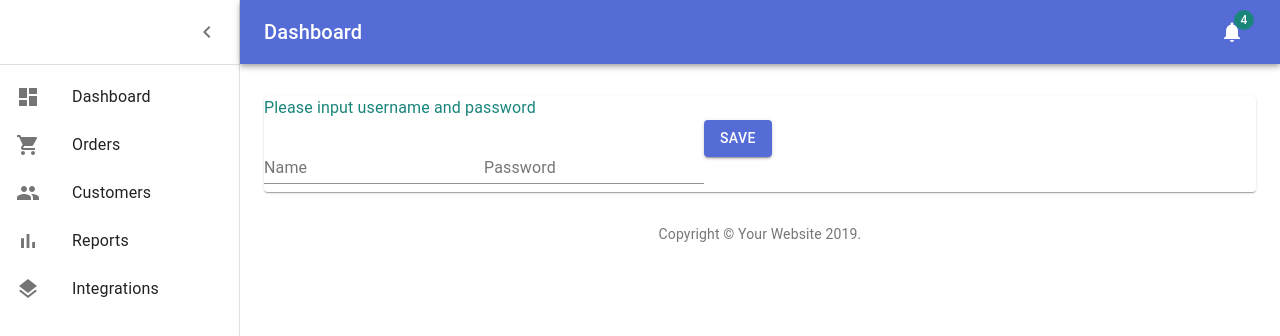
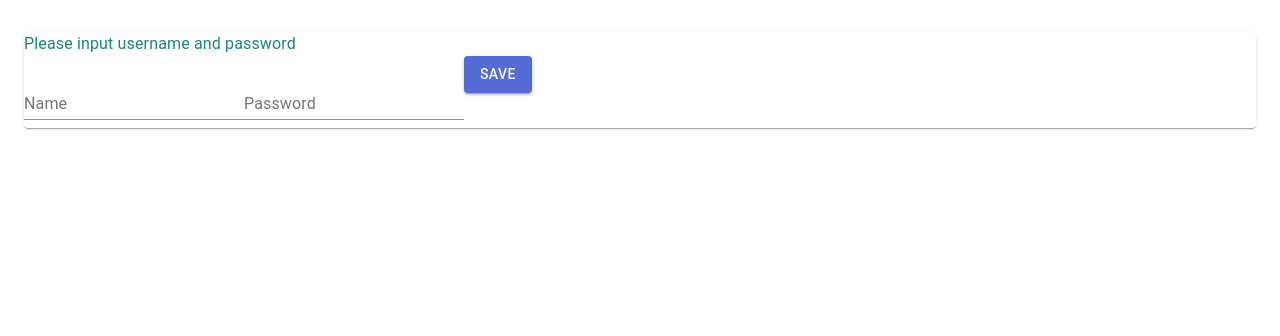
Before and after one commit to tmhung88/better-okcupid, a React (Create React App) app: page / in a window 1280 px wide. Shown: the top 336 px of the page. Built offline with nearby package versions, Linux system fonts and the light colour scheme.

Commit message:
Cleaned up the dashboard

```diff
--- a/src/dashboard/dashboard.tsx
+++ b/src/dashboard/dashboard.tsx
@@ -1,21 +1,8 @@
 import React, { FunctionComponent, useEffect, useState } from 'react'
-import clsx from 'clsx'
 import { makeStyles } from '@material-ui/core/styles'
 import CssBaseline from '@material-ui/core/CssBaseline'
-import Drawer from '@material-ui/core/Drawer'
-import AppBar from '@material-ui/core/AppBar'
-import Toolbar from '@material-ui/core/Toolbar'
-import List from '@material-ui/core/List'
 import Typography from '@material-ui/core/Typography'
-import Divider from '@material-ui/core/Divider'
-import IconButton from '@material-ui/core/IconButton'
-import Badge from '@material-ui/core/Badge'
 import Container from '@material-ui/core/Container'
-import Link from '@material-ui/core/Link'
-import MenuIcon from '@material-ui/icons/Menu'
-import ChevronLeftIcon from '@material-ui/icons/ChevronLeft'
-import NotificationsIcon from '@material-ui/icons/Notifications'
-import { mainListItems } from './listItems'
 import { UserList } from './userList'
 import { botOkcService, Profile } from '../okc/okcService'
 import { UserBookmark } from '../components/userBookmark'
@@ -25,80 +12,10 @@ import { CredentialsManager } from '../components/credentialsManager'
 import moment from 'moment'
 import { isEmpty } from '../services/utils'
 
-const Copyright: FunctionComponent = () => {
-  return (
-    <Typography variant="body2" color="textSecondary" align="center">
-      {'Copyright © '}
-      <Link color="inherit" href="https://material-ui.com/">
-        Your Website
-      </Link>{' '}
-      {new Date().getFullYear()}
-      {'.'}
-    </Typography>
-  )
-}
-
-const drawerWidth = 240
-
 const useStyles = makeStyles(theme => ({
   root: {
     display: 'flex',
   },
-  toolbar: {
-    paddingRight: 24, // keep right padding when drawer closed
-  },
-  toolbarIcon: {
-    display: 'flex',
-    alignItems: 'center',
-    justifyContent: 'flex-end',
-    padding: '0 8px',
-    ...theme.mixins.toolbar,
-  },
-  appBar: {
-    zIndex: theme.zIndex.drawer + 1,
-    transition: theme.transitions.create(['width', 'margin'], {
-      easing: theme.transitions.easing.sharp,
-      duration: theme.transitions.duration.leavingScreen,
-    }),
-  },
-  appBarShift: {
-    marginLeft: drawerWidth,
-    width: `calc(100% - ${drawerWidth}px)`,
-    transition: theme.transitions.create(['width', 'margin'], {
-      easing: theme.transitions.easing.sharp,
-      duration: theme.transitions.duration.enteringScreen,
-    }),
-  },
-  menuButton: {
-    marginRight: 36,
-  },
-  menuButtonHidden: {
-    display: 'none',
-  },
-  title: {
-    flexGrow: 1,
-  },
-  drawerPaper: {
-    position: 'relative',
-    whiteSpace: 'nowrap',
-    width: drawerWidth,
-    transition: theme.transitions.create('width', {
-      easing: theme.transitions.easing.sharp,
-      duration: theme.transitions.duration.enteringScreen,
-    }),
-  },
-  drawerPaperClose: {
-    overflowX: 'hidden',
-    transition: theme.transitions.create('width', {
-      easing: theme.transitions.easing.sharp,
-      duration: theme.transitions.duration.leavingScreen,
-    }),
-    width: theme.spacing(7),
-    [theme.breakpoints.up('sm')]: {
-      width: theme.spacing(9),
-    },
-  },
-  appBarSpacer: theme.mixins.toolbar,
   content: {
     flexGrow: 1,
     height: '100vh',
@@ -153,13 +70,6 @@ export const Dashboard: FunctionComponent = () => {
   }, [userBookmarkService.getAllBookmarks().length, isTokenValid])
 
   const classes = useStyles()
-  const [open, setOpen] = React.useState(true)
-  const handleDrawerOpen = (): void => {
-    setOpen(true)
-  }
-  const handleDrawerClose = (): void => {
-    setOpen(false)
-  }
 
   const handleProfileOpened = (profile: Profile): void => {
     setSelectedProfile(profile)
@@ -173,44 +83,7 @@ export const Dashboard: FunctionComponent = () => {
   return (
     <div className={classes.root}>
       <CssBaseline />
-      <AppBar position="absolute" className={clsx(classes.appBar, open && classes.appBarShift)}>
-        <Toolbar className={classes.toolbar}>
-          <IconButton
-            edge="start"
-            color="inherit"
-            aria-label="open drawer"
-            onClick={handleDrawerOpen}
-            className={clsx(classes.menuButton, open && classes.menuButtonHidden)}
-          >
-            <MenuIcon />
-          </IconButton>
-          <Typography component="h1" variant="h6" color="inherit" noWrap className={classes.title}>
-            Dashboard
-          </Typography>
-          <IconButton color="inherit">
-            <Badge badgeContent={4} color="secondary">
-              <NotificationsIcon />
-            </Badge>
-          </IconButton>
-        </Toolbar>
-      </AppBar>
-      <Drawer
-        variant="permanent"
-        classes={{
-          paper: clsx(classes.drawerPaper, !open && classes.drawerPaperClose),
-        }}
-        open={open}
-      >
-        <div className={classes.toolbarIcon}>
-          <IconButton onClick={handleDrawerClose}>
-            <ChevronLeftIcon />
-          </IconButton>
-        </div>
-        <Divider />
-        <List>{mainListItems}</List>
-      </Drawer>
       <main className={classes.content}>
-        <div className={classes.appBarSpacer} />
         {!isTokenValid && (
           <Container maxWidth="lg" className={classes.container}>
             <CredentialsManager onChange={isValid => setTokenValid(isValid)} />
@@ -244,7 +117,6 @@ export const Dashboard: FunctionComponent = () => {
             <ProfileDetails profile={selectedProfile} />
           </Container>
         )}
-        <Copyright />
       </main>
     </div>
   )
--- a/src/dashboard/listItems.tsx
+++ /dev/null
@@ -1,44 +0,0 @@
-import React from 'react'
-import ListItem from '@material-ui/core/ListItem'
-import ListItemIcon from '@material-ui/core/ListItemIcon'
-import ListItemText from '@material-ui/core/ListItemText'
-import DashboardIcon from '@material-ui/icons/Dashboard'
-import ShoppingCartIcon from '@material-ui/icons/ShoppingCart'
-import PeopleIcon from '@material-ui/icons/People'
-import BarChartIcon from '@material-ui/icons/BarChart'
-import LayersIcon from '@material-ui/icons/Layers'
-
-export const mainListItems = (
-  <div>
-    <ListItem button>
-      <ListItemIcon>
-        <DashboardIcon />
-      </ListItemIcon>
-      <ListItemText primary="Dashboard" />
-    </ListItem>
-    <ListItem button>
-      <ListItemIcon>
-        <ShoppingCartIcon />
-      </ListItemIcon>
-      <ListItemText primary="Orders" />
-    </ListItem>
-    <ListItem button>
-      <ListItemIcon>
-        <PeopleIcon />
-      </ListItemIcon>
-      <ListItemText primary="Customers" />
-    </ListItem>
-    <ListItem button>
-      <ListItemIcon>
-        <BarChartIcon />
-      </ListItemIcon>
-      <ListItemText primary="Reports" />
-    </ListItem>
-    <ListItem button>
-      <ListItemIcon>
-        <LayersIcon />
-      </ListItemIcon>
-      <ListItemText primary="Integrations" />
-    </ListItem>
-  </div>
-)
```
